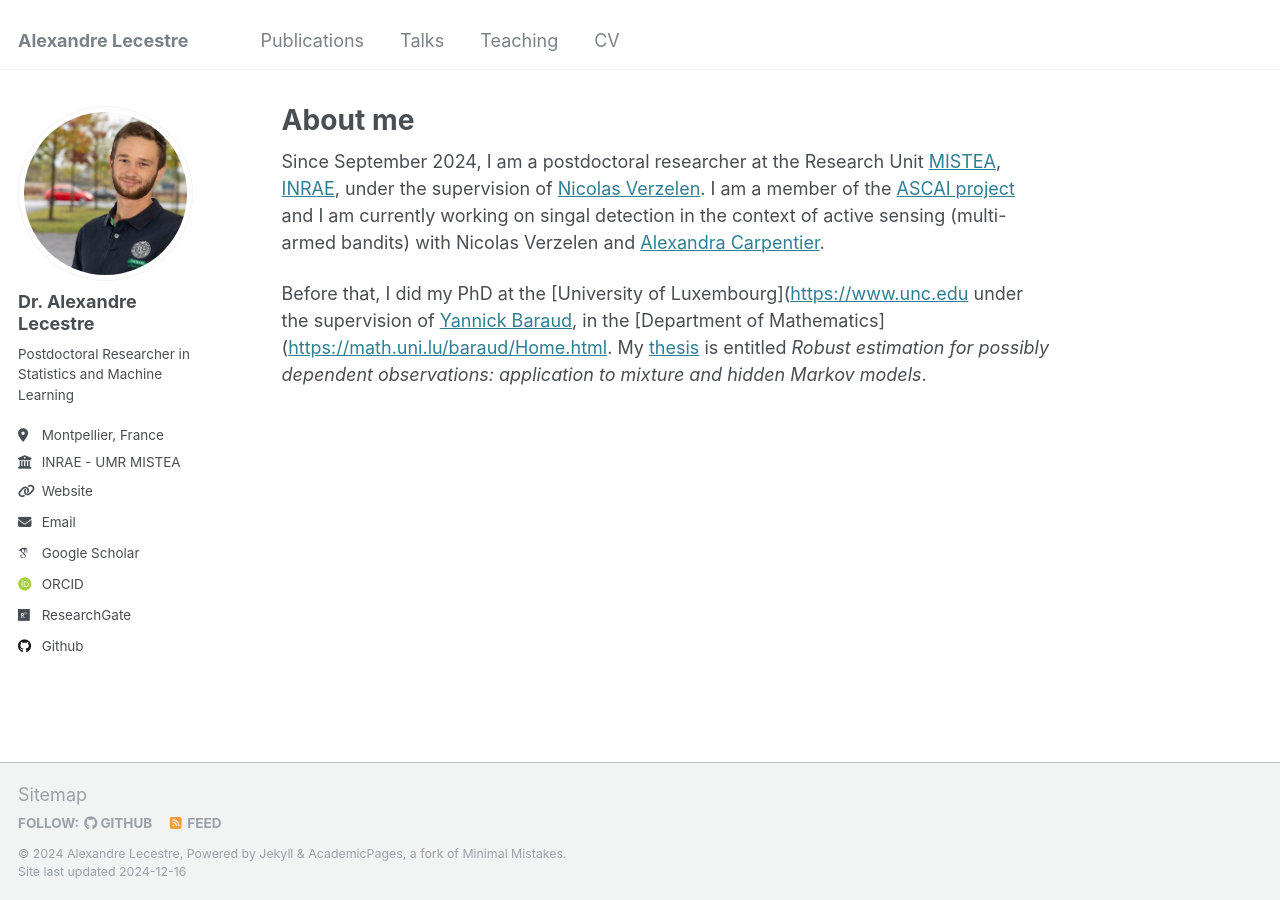
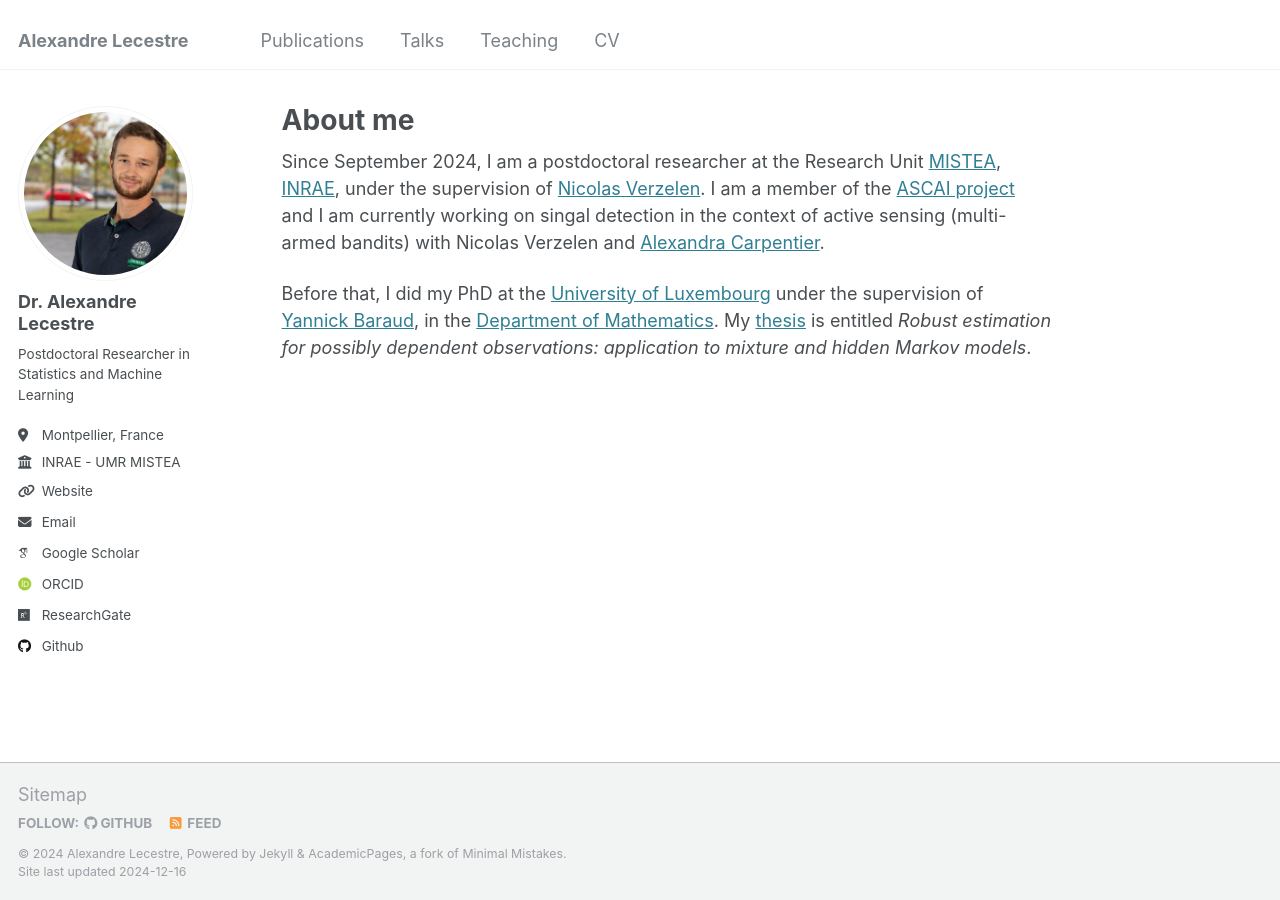
Before and after one commit to alexandre-lecestre/alexandre-lecestre.github.io, a Jekyll site: the page built from _pages/about.md, in a window 1280 px wide. Built offline with Jekyll 4.4.1, drawn with Linux system fonts in a browser that asks for light colours; some web fonts are replaced; some of the changed lines change nothing that is shown.

Commit message:
Update about.md

```diff
--- a/_pages/about.md
+++ b/_pages/about.md
@@ -10,4 +10,4 @@ redirect_from:
 Since September 2024, I am a postdoctoral researcher at the Research Unit [MISTEA](https://mistea.montpellier.hub.inrae.fr/), [INRAE](https://www.inrae.fr/centres/occitanie-montpellier), under the supervision of [Nicolas Verzelen](https://verzelen.montpellier.inrae.fr/). I am a member of the [ASCAI project](https://sites.google.com/view/prci-ascai/accueil) and I am currently working on singal detection in the context of active sensing (multi-armed bandits) with Nicolas Verzelen and [Alexandra Carpentier](https://sites.google.com/site/alexandracarpentierresearch/home).
 
 Before that, I did my PhD at the
-[University of Luxembourg]([https://www.unc.edu](https://www.uni.lu/en/) under the supervision of [Yannick Baraud](https://math.uni.lu/baraud/Home.html), in the [Department of Mathematics]([https://math.uni.lu/baraud/Home.html](https://www.uni.lu/fstm-en/research-departments/department-of-mathematics/). My [thesis](https://orbilu.uni.lu/handle/10993/59847) is entitled *Robust estimation for possibly dependent observations: application to mixture and hidden Markov models*.
+[University of Luxembourg](https://www.uni.lu/en/) under the supervision of [Yannick Baraud](https://math.uni.lu/baraud/Home.html), in the [Department of Mathematics](https://www.uni.lu/fstm-en/research-departments/department-of-mathematics/). My [thesis](https://orbilu.uni.lu/handle/10993/59847) is entitled *Robust estimation for possibly dependent observations: application to mixture and hidden Markov models*.
```
